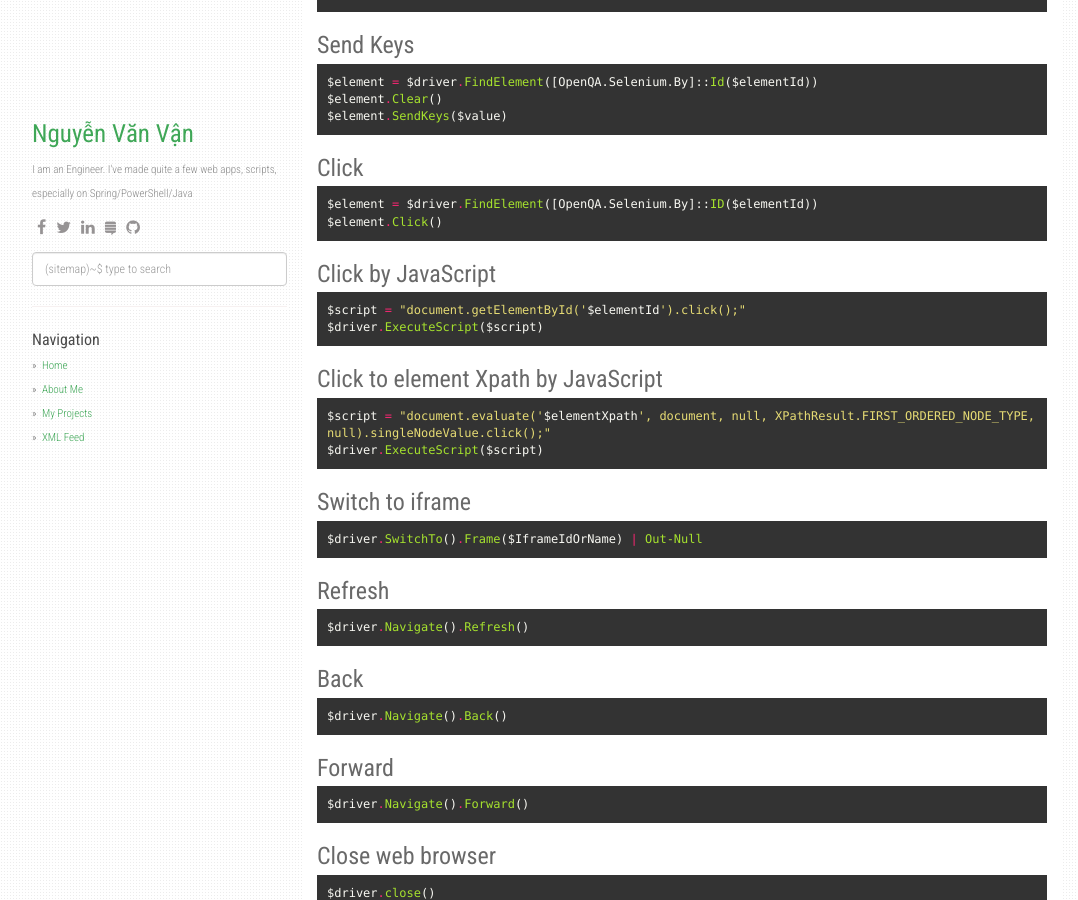
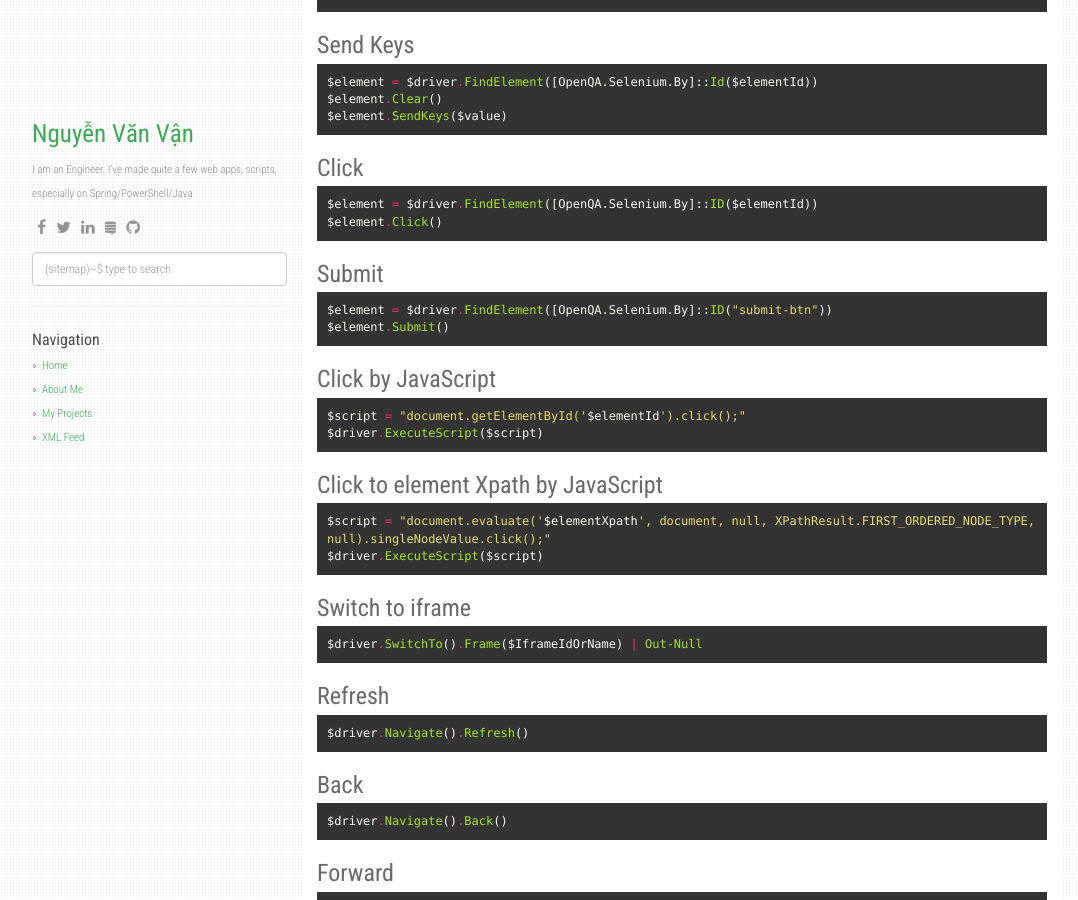
Before and after one commit to vegetaz/vegetaz.github.io, a Jekyll site: the page built from _posts/2016/11/2016-11-12-Basic-Selenium-command-in-PowerShell.markdown, in a window 1280 px wide and 900 px high, scrolled down 692 px. Shown: the whole window, without its empty margins (53-1131 px from the left). Built offline with Jekyll 4.4.1, drawn with Linux system fonts in a browser that asks for light colours; nearby versions of some CDN libraries; comment, search, counter and statistics services are not loaded.

Commit message:
$element.Submit()

````diff
--- a/_posts/2016/11/2016-11-12-Basic-Selenium-command-in-PowerShell.markdown
+++ b/_posts/2016/11/2016-11-12-Basic-Selenium-command-in-PowerShell.markdown
@@ -44,6 +44,12 @@ $element.SendKeys($value)
 ```powershell
 $element = $driver.FindElement([OpenQA.Selenium.By]::ID($elementId))
 $element.Click()
+```
+
+### Submit
+```powershell
+$element = $driver.FindElement([OpenQA.Selenium.By]::ID("submit-btn"))
+$element.Submit()
 ```
 
 ### Click by JavaScript
````
